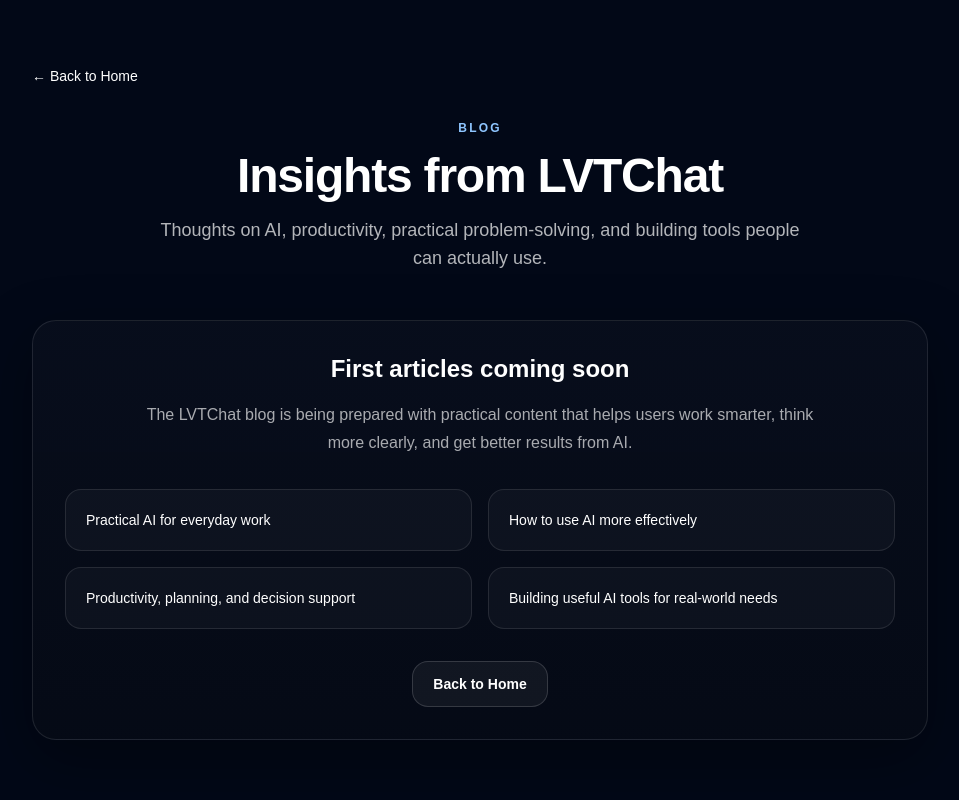
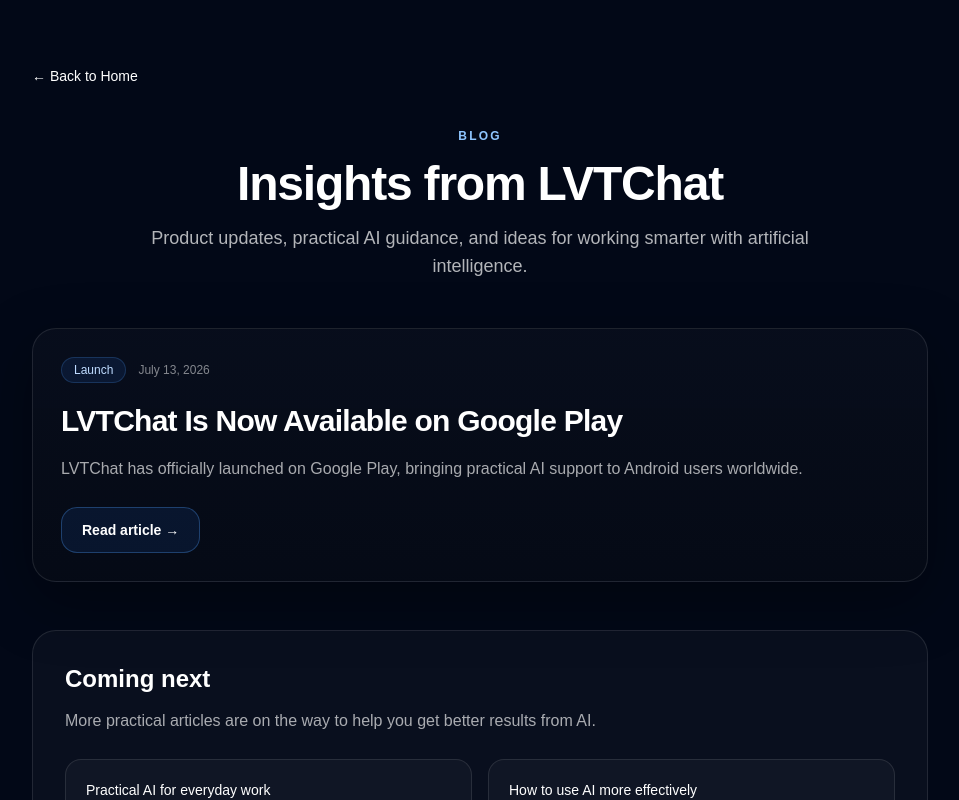
Before and after one commit to lholland116-ux/origin, a Next.js app: page /blog in a window 1280 px wide. Shown: the top 800 px of the page, without its empty margins (160-1119 px from the left). Built offline with nearby package versions, Linux system fonts and the light colour scheme; no server answers.

Commit message:
Publish Google Play launch blog post

```diff
--- /dev/null
+++ b/app/blog/lvtchat-now-available-on-google-play/page.tsx
@@ -0,0 +1,213 @@
+import type { Metadata } from "next";
+import Link from "next/link";
+import { BRAND } from "@/lib/branding";
+
+const PLAY_STORE_URL =
+  "https://play.google.com/store/apps/details?id=com.lvtchat.app";
+
+export const metadata: Metadata = {
+  title: `LVTChat Is Now Available on Google Play | ${BRAND.name}`,
+  description:
+    "LVTChat has officially launched on Google Play, bringing practical AI support to Android users worldwide.",
+  openGraph: {
+    title: "LVTChat Is Now Available on Google Play",
+    description:
+      "Practical AI for work, research, business, and everyday tasks is now available on Android.",
+    type: "article",
+    url: "https://lvtchat.com/blog/lvtchat-now-available-on-google-play",
+  },
+};
+
+export default function LaunchArticlePage() {
+  return (
+    <main className="min-h-screen bg-[#020817] px-6 py-16 text-white">
+      <article className="mx-auto max-w-3xl">
+        <div className="flex flex-wrap gap-4">
+          <Link
+            href={BRAND.routes.blog}
+            className="inline-flex rounded-md text-sm text-white/60 transition hover:text-white focus:outline-none focus:ring-2 focus:ring-white/40 focus:ring-offset-2 focus:ring-offset-[#020817]"
+          >
+            ← Back to Blog
+          </Link>
+
+          <Link
+            href={BRAND.routes.home}
+            className="inline-flex rounded-md text-sm text-white/60 transition hover:text-white focus:outline-none focus:ring-2 focus:ring-white/40 focus:ring-offset-2 focus:ring-offset-[#020817]"
+          >
+            Home
+          </Link>
+        </div>
+
+        <header className="mt-10 border-b border-white/10 pb-10">
+          <p className="text-xs font-semibold uppercase tracking-[0.18em] text-blue-300">
+            Launch Announcement
+          </p>
+
+          <h1 className="mt-4 text-4xl font-semibold tracking-tight sm:text-5xl">
+            LVTChat Is Now Available on Google Play
+          </h1>
+
+          <p className="mt-5 text-lg leading-8 text-white/70">
+            Practical AI you can actually use is now available for Android
+            users worldwide.
+          </p>
+
+          <p className="mt-4 text-sm text-white/45">July 13, 2026</p>
+        </header>
+
+        <div className="mt-10 space-y-10 text-base leading-8 text-white/75">
+          <section>
+            <p>
+              After months of planning, development, testing, and refinement,
+              I&apos;m excited to announce that{" "}
+              <strong className="text-white">
+                LVTChat is now officially available on Google Play.
+              </strong>
+            </p>
+
+            <p className="mt-5">
+              LVTChat was created with one goal: to provide practical AI that
+              helps people work smarter, solve problems faster, and make better
+              decisions.
+            </p>
+          </section>
+
+          <section>
+            <h2 className="text-2xl font-semibold text-white">
+              What You Can Do with LVTChat
+            </h2>
+
+            <div className="mt-6 space-y-5">
+              <div>
+                <h3 className="font-semibold text-white">
+                  AI-Powered Conversations
+                </h3>
+                <p className="mt-2">
+                  Ask questions, brainstorm ideas, write content, summarize
+                  information, and receive practical guidance across a wide
+                  range of topics.
+                </p>
+              </div>
+
+              <div>
+                <h3 className="font-semibold text-white">Web Search (Pro)</h3>
+                <p className="mt-2">
+                  Access current information from the web when you need answers
+                  that go beyond the AI&apos;s built-in knowledge.
+                </p>
+              </div>
+
+              <div>
+                <h3 className="font-semibold text-white">
+                  Document Upload and Analysis (Pro)
+                </h3>
+                <p className="mt-2">
+                  Upload supported documents and use LVTChat to summarize,
+                  explain, and analyze their contents.
+                </p>
+              </div>
+
+              <div>
+                <h3 className="font-semibold text-white">Secure Sign-In</h3>
+                <p className="mt-2">
+                  Sign in with Google or email using secure cloud-based
+                  authentication.
+                </p>
+              </div>
+
+              <div>
+                <h3 className="font-semibold text-white">
+                  Conversation History
+                </h3>
+                <p className="mt-2">
+                  Save and revisit your conversations so you can continue where
+                  you left off.
+                </p>
+              </div>
+            </div>
+          </section>
+
+          <section>
+            <h2 className="text-2xl font-semibold text-white">
+              Built for Practical Use
+            </h2>
+
+            <p className="mt-4">
+              LVTChat was built to help with real-world needs, including
+              research, writing, business planning, learning, project
+              organization, and everyday decision-making.
+            </p>
+
+            <p className="mt-5">
+              Whether you&apos;re a student, professional, business owner,
+              researcher, or simply curious about artificial intelligence,
+              LVTChat is designed to help you move forward with confidence.
+            </p>
+          </section>
+
+          <section>
+            <h2 className="text-2xl font-semibold text-white">Thank You</h2>
+
+            <p className="mt-4">
+              This launch would not have been possible without the family,
+              friends, and testers who participated in the internal, closed,
+              and open testing phases.
+            </p>
+
+            <p className="mt-5">
+              Your feedback helped improve stability, usability, and the
+              overall experience before the public release.
+            </p>
+          </section>
+
+          <section>
+            <h2 className="text-2xl font-semibold text-white">
+              This Is Only the Beginning
+            </h2>
+
+            <p className="mt-4">
+              Future updates will continue to improve LVTChat with new
+              capabilities, performance enhancements, and features shaped by
+              user feedback.
+            </p>
+          </section>
+
+          <section className="rounded-3xl border border-blue-400/20 bg-blue-500/10 p-7">
+            <h2 className="text-2xl font-semibold text-white">
+              Download LVTChat Today
+            </h2>
+
+            <p className="mt-4">
+              LVTChat is available now on Google Play.
+            </p>
+
+            <div className="mt-6 flex flex-col gap-3 sm:flex-row">
+              <a
+                href={PLAY_STORE_URL}
+                target="_blank"
+                rel="noopener noreferrer"
+                className="inline-flex items-center justify-center rounded-2xl bg-blue-500 px-5 py-3 text-sm font-semibold text-white transition hover:bg-blue-400 focus:outline-none focus:ring-2 focus:ring-blue-300 focus:ring-offset-2 focus:ring-offset-[#020817]"
+              >
+                Download on Google Play
+              </a>
+
+              <Link
+                href={BRAND.routes.home}
+                className="inline-flex items-center justify-center rounded-2xl border border-white/15 bg-white/5 px-5 py-3 text-sm font-semibold text-white transition hover:bg-white/10 focus:outline-none focus:ring-2 focus:ring-white/40 focus:ring-offset-2 focus:ring-offset-[#020817]"
+              >
+                Visit LVTChat
+              </Link>
+            </div>
+          </section>
+
+          <footer className="border-t border-white/10 pt-8">
+            <p className="font-semibold text-white">Levi Holland</p>
+            <p className="mt-1 text-white/60">
+              Founder &amp; AI Engineer, LVTChat LLC
+            </p>
+          </footer>
+        </div>
+      </article>
+    </main>
+  );
+}
--- a/app/blog/page.tsx
+++ b/app/blog/page.tsx
@@ -1,7 +1,25 @@
+import type { Metadata } from "next";
 import Link from "next/link";
 import { BRAND } from "@/lib/branding";
 
-const UPCOMING_TOPICS = [
+export const metadata: Metadata = {
+  title: `Blog | ${BRAND.name}`,
+  description:
+    "News, product updates, practical AI guidance, and insights from LVTChat.",
+};
+
+const posts = [
+  {
+    title: "LVTChat Is Now Available on Google Play",
+    description:
+      "LVTChat has officially launched on Google Play, bringing practical AI support to Android users worldwide.",
+    date: "July 13, 2026",
+    href: "/blog/lvtchat-now-available-on-google-play",
+    category: "Launch",
+  },
+] as const;
+
+const upcomingTopics = [
   "Practical AI for everyday work",
   "How to use AI more effectively",
   "Productivity, planning, and decision support",
@@ -11,17 +29,15 @@
 export default function BlogPage() {
   return (
     <main className="min-h-screen bg-[#020817] px-6 py-16 text-white">
-      <div className="mx-auto mb-8 max-w-4xl">
+      <div className="mx-auto max-w-4xl">
         <Link
           href={BRAND.routes.home}
           className="inline-flex rounded-md text-sm text-white/60 transition hover:text-white focus:outline-none focus:ring-2 focus:ring-white/40 focus:ring-offset-2 focus:ring-offset-[#020817]"
         >
           ← Back to Home
         </Link>
-      </div>
 
-      <div className="mx-auto max-w-4xl">
-        <section className="text-center">
+        <section className="mt-10 text-center">
           <p className="text-xs font-semibold uppercase tracking-[0.18em] text-blue-300">
             Blog
           </p>
@@ -31,40 +47,61 @@
           </h1>
 
           <p className="mx-auto mt-4 max-w-2xl text-base leading-7 text-white/70 sm:text-lg">
-            Thoughts on AI, productivity, practical problem-solving, and
-            building tools people can actually use.
+            Product updates, practical AI guidance, and ideas for working
+            smarter with artificial intelligence.
           </p>
         </section>
 
-        <section className="mt-12 rounded-3xl border border-white/10 bg-[linear-gradient(180deg,rgba(8,14,28,0.95),rgba(5,10,22,0.98))] p-8 text-center shadow-[0_20px_60px_rgba(0,0,0,0.35)]">
-          <h2 className="text-2xl font-semibold text-white">
-            First articles coming soon
-          </h2>
+        <section className="mt-12">
+          <div className="grid gap-6">
+            {posts.map((post) => (
+              <article
+                key={post.href}
+                className="rounded-3xl border border-white/10 bg-[linear-gradient(180deg,rgba(8,14,28,0.95),rgba(5,10,22,0.98))] p-7 shadow-[0_20px_60px_rgba(0,0,0,0.35)]"
+              >
+                <div className="flex flex-wrap items-center gap-3 text-xs font-medium text-white/50">
+                  <span className="rounded-full border border-blue-400/20 bg-blue-500/10 px-3 py-1 text-blue-200">
+                    {post.category}
+                  </span>
+                  <span>{post.date}</span>
+                </div>
 
-          <p className="mx-auto mt-4 max-w-2xl text-sm leading-7 text-white/65 sm:text-base">
-            The {BRAND.name} blog is being prepared with practical content that
-            helps users work smarter, think more clearly, and get better results
-            from AI.
+                <h2 className="mt-5 text-2xl font-semibold tracking-tight text-white sm:text-3xl">
+                  {post.title}
+                </h2>
+
+                <p className="mt-4 max-w-3xl text-sm leading-7 text-white/65 sm:text-base">
+                  {post.description}
+                </p>
+
+                <Link
+                  href={post.href}
+                  className="mt-6 inline-flex rounded-2xl border border-blue-400/30 bg-blue-500/10 px-5 py-3 text-sm font-semibold text-blue-100 transition hover:bg-blue-500/20 focus:outline-none focus:ring-2 focus:ring-blue-400 focus:ring-offset-2 focus:ring-offset-[#020817]"
+                >
+                  Read article →
+                </Link>
+              </article>
+            ))}
+          </div>
+        </section>
+
+        <section className="mt-12 rounded-3xl border border-white/10 bg-white/[0.03] p-8">
+          <h2 className="text-2xl font-semibold text-white">Coming next</h2>
+
+          <p className="mt-3 max-w-2xl text-sm leading-7 text-white/65 sm:text-base">
+            More practical articles are on the way to help you get better
+            results from AI.
           </p>
 
-          <div className="mt-8 grid gap-4 md:grid-cols-2">
-            {UPCOMING_TOPICS.map((topic) => (
+          <div className="mt-6 grid gap-4 md:grid-cols-2">
+            {upcomingTopics.map((topic) => (
               <div
                 key={topic}
-                className="rounded-2xl border border-white/10 bg-white/[0.03] p-5 text-left"
+                className="rounded-2xl border border-white/10 bg-white/[0.03] p-5"
               >
                 <p className="text-sm font-medium text-white">{topic}</p>
               </div>
             ))}
-          </div>
-
-          <div className="mt-8">
-            <Link
-              href={BRAND.routes.home}
-              className="inline-flex rounded-2xl border border-white/15 bg-white/5 px-5 py-3 text-sm font-semibold text-white transition hover:bg-white/10 focus:outline-none focus:ring-2 focus:ring-white/40 focus:ring-offset-2 focus:ring-offset-[#020817]"
-            >
-              Back to Home
-            </Link>
           </div>
         </section>
       </div>
```
